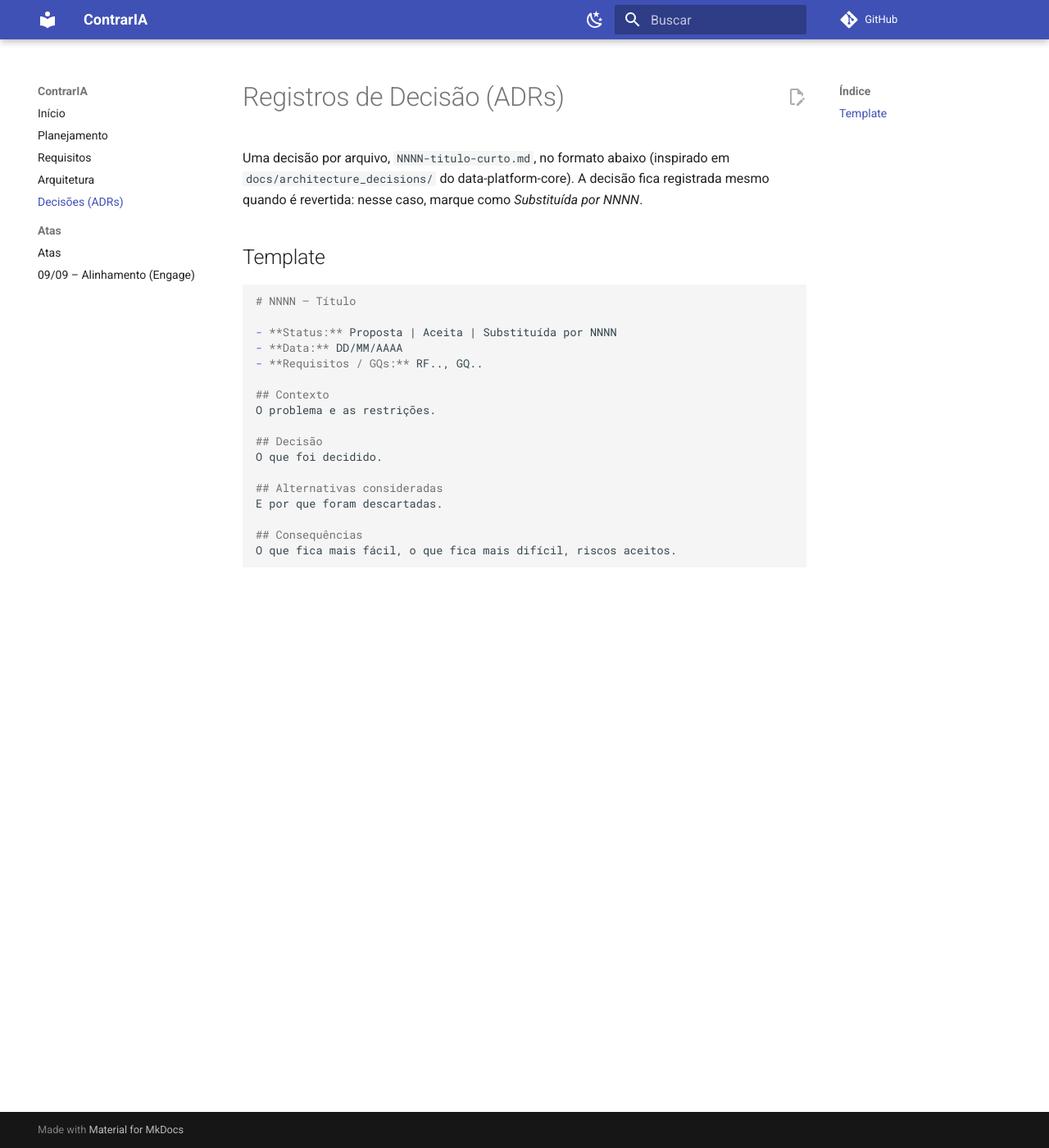
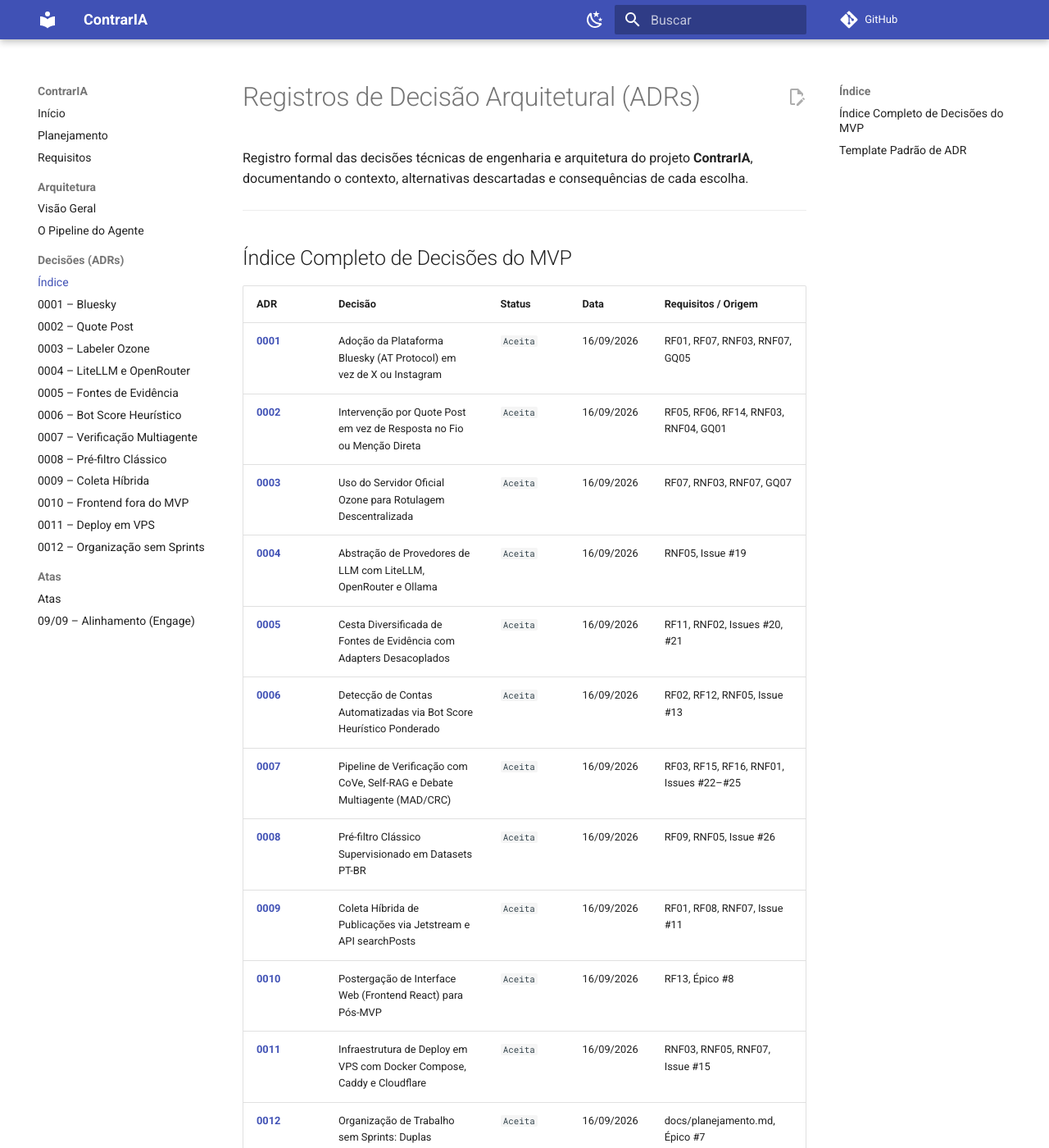
Before and after one commit to moonshinerd/ContrarIA, an MkDocs documentation site: the page built from docs/adr/index.md, in a window 1280 px wide and 1400 px high. Shown: the whole window at 82% size. Built offline with MkDocs 1.6.1 and Material for MkDocs 9.7.7, drawn with Linux system fonts in a browser that asks for light colours; comment, search, counter and statistics services are not loaded; some of the changed text lies outside the part shown.

Commit message:
docs: documenta arquitetura do pipeline e 12 ADRs do MVP

````diff
--- a/docs/adr/index.md
+++ b/docs/adr/index.md
@@ -1,25 +1,48 @@
-# Registros de Decisão (ADRs)
+# Registros de Decisão Arquitetural (ADRs)
 
-Uma decisão por arquivo, `NNNN-titulo-curto.md`, no formato abaixo (inspirado em `docs/architecture_decisions/` do data-platform-core). A decisão fica registrada mesmo quando é revertida: nesse caso, marque como *Substituída por NNNN*.
+Registro formal das decisões técnicas de engenharia e arquitetura do projeto **ContrarIA**, documentando o contexto, alternativas descartadas e consequências de cada escolha.
 
-## Template
+---
+
+## Índice Completo de Decisões do MVP
+
+| ADR | Decisão | Status | Data | Requisitos / Origem |
+|---|---|---|---|---|
+| [**0001**](0001-bluesky.md) | Adoção da Plataforma Bluesky (AT Protocol) em vez de X ou Instagram | `Aceita` | 16/09/2026 | RF01, RF07, RNF03, RNF07, GQ05 |
+| [**0002**](0002-quote-post.md) | Intervenção por Quote Post em vez de Resposta no Fio ou Menção Direta | `Aceita` | 16/09/2026 | RF05, RF06, RF14, RNF03, RNF04, GQ01 |
+| [**0003**](0003-labeler-ozone.md) | Uso do Servidor Oficial Ozone para Rotulagem Descentralizada | `Aceita` | 16/09/2026 | RF07, RNF03, RNF07, GQ07 |
+| [**0004**](0004-litellm-openrouter.md) | Abstração de Provedores de LLM com LiteLLM, OpenRouter e Ollama | `Aceita` | 16/09/2026 | RNF05, Issue #19 |
+| [**0005**](0005-multiplas-fontes-evidencia.md) | Cesta Diversificada de Fontes de Evidência com Adapters Desacoplados | `Aceita` | 16/09/2026 | RF11, RNF02, Issues #20, #21 |
+| [**0006**](0006-bot-score-heuristico.md) | Detecção de Contas Automatizadas via Bot Score Heurístico Ponderado | `Aceita` | 16/09/2026 | RF02, RF12, RNF05, Issue #13 |
+| [**0007**](0007-verificacao-cove-selfrag-mad-crc.md) | Pipeline de Verificação com CoVe, Self-RAG e Debate Multiagente (MAD/CRC) | `Aceita` | 16/09/2026 | RF03, RF15, RF16, RNF01, Issues #22–#25 |
+| [**0008**](0008-pre-filtro-classico.md) | Pré-filtro Clássico Supervisionado em Datasets PT-BR | `Aceita` | 16/09/2026 | RF09, RNF05, Issue #26 |
+| [**0009**](0009-coleta-hibrida-jetstream-searchposts.md) | Coleta Híbrida de Publicações via Jetstream e API searchPosts | `Aceita` | 16/09/2026 | RF01, RF08, RNF07, Issue #11 |
+| [**0010**](0010-frontend-fora-do-mvp.md) | Postergação de Interface Web (Frontend React) para Pós-MVP | `Aceita` | 16/09/2026 | RF13, Épico #8 |
+| [**0011**](0011-deploy-vps-caddy-cloudflare.md) | Infraestrutura de Deploy em VPS com Docker Compose, Caddy e Cloudflare | `Aceita` | 16/09/2026 | RNF03, RNF05, RNF07, Issue #15 |
+| [**0012**](0012-organizacao-sem-sprints.md) | Organização de Trabalho sem Sprints: Duplas Paralelas e Dependências Explícitas | `Aceita` | 16/09/2026 | docs/planejamento.md, Épico #7 |
+
+---
+
+## Template Padrão de ADR
+
+Cada registro segue a estrutura padronizada abaixo (inspirada no modelo Michael Nygard e no padrão de engenharia do repositório):
 
 ```markdown
-# NNNN — Título
+# NNNN — Título da Decisão
 
 - **Status:** Proposta | Aceita | Substituída por NNNN
 - **Data:** DD/MM/AAAA
 - **Requisitos / GQs:** RF.., GQ..
 
 ## Contexto
-O problema e as restrições.
+O problema técnico, restrições e motivações.
 
 ## Decisão
-O que foi decidido.
+A solução de engenharia adotada.
 
 ## Alternativas consideradas
-E por que foram descartadas.
+Quais opções foram analisadas e por que foram rejeitadas.
 
 ## Consequências
-O que fica mais fácil, o que fica mais difícil, riscos aceitos.
+Impactos positivos, novas dificuldades operacionais e riscos assumidos.
 ```
--- a/mkdocs.yml
+++ b/mkdocs.yml
@@ -38,8 +38,23 @@ nav:
   - Início: index.md
   - Planejamento: planejamento.md
   - Requisitos: requisitos.md
-  - Arquitetura: arquitetura/index.md
-  - Decisões (ADRs): adr/index.md
+  - Arquitetura:
+      - Visão Geral: arquitetura/index.md
+      - O Pipeline do Agente: arquitetura/pipeline.md
+  - Decisões (ADRs):
+      - Índice: adr/index.md
+      - "0001 – Bluesky": adr/0001-bluesky.md
+      - "0002 – Quote Post": adr/0002-quote-post.md
+      - "0003 – Labeler Ozone": adr/0003-labeler-ozone.md
+      - "0004 – LiteLLM e OpenRouter": adr/0004-litellm-openrouter.md
+      - "0005 – Fontes de Evidência": adr/0005-multiplas-fontes-evidencia.md
+      - "0006 – Bot Score Heurístico": adr/0006-bot-score-heuristico.md
+      - "0007 – Verificação Multiagente": adr/0007-verificacao-cove-selfrag-mad-crc.md
+      - "0008 – Pré-filtro Clássico": adr/0008-pre-filtro-classico.md
+      - "0009 – Coleta Híbrida": adr/0009-coleta-hibrida-jetstream-searchposts.md
+      - "0010 – Frontend fora do MVP": adr/0010-frontend-fora-do-mvp.md
+      - "0011 – Deploy em VPS": adr/0011-deploy-vps-caddy-cloudflare.md
+      - "0012 – Organização sem Sprints": adr/0012-organizacao-sem-sprints.md
   - Atas:
       - atas/index.md
       - "09/09 – Alinhamento (Engage)": atas/ata01.md
````
Also changed, not shown: docs/adr/0001-bluesky.md (added, +30 -0 lines), docs/adr/0002-quote-post.md (added, +26 -0 lines), docs/adr/0003-labeler-ozone.md (added, +23 -0 lines), docs/adr/0004-litellm-openrouter.md (added, +28 -0 lines), docs/adr/0005-multiplas-fontes-evidencia.md (added, +28 -0 lines), docs/adr/0006-bot-score-heuristico.md (added, +28 -0 lines), docs/adr/0007-verificacao-cove-selfrag-mad-crc.md (added, +31 -0 lines), docs/adr/0008-pre-filtro-classico.md (added, +25 -0 lines), docs/adr/0009-coleta-hibrida-jetstream-searchposts.md (added, +29 -0 lines), docs/adr/0010-frontend-fora-do-mvp.md (added, +28 -0 lines), docs/adr/0011-deploy-vps-caddy-cloudflare.md (added, +28 -0 lines), docs/adr/0012-organizacao-sem-sprints.md (added, +32 -0 lines), docs/arquitetura/pipeline.md (added, +66 -0 lines).
